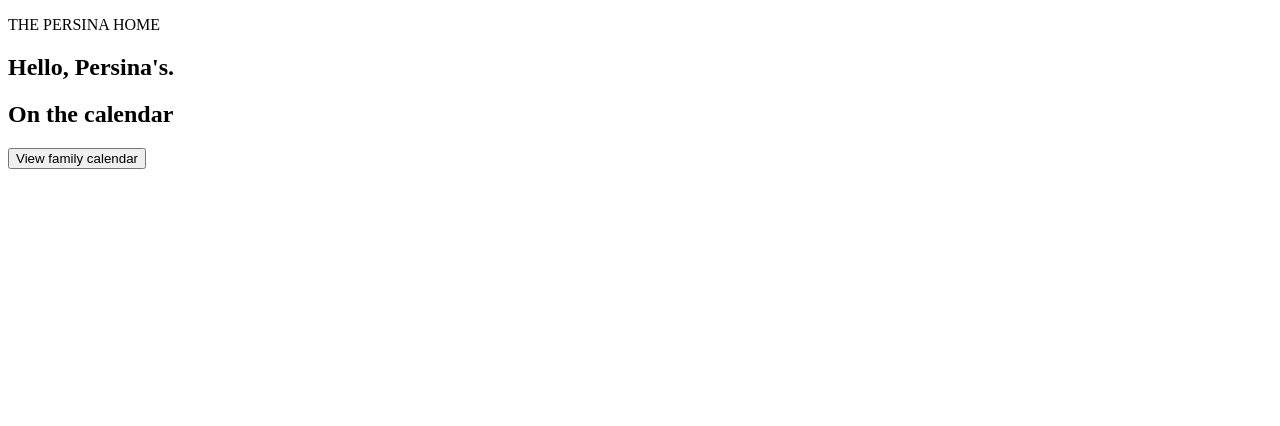
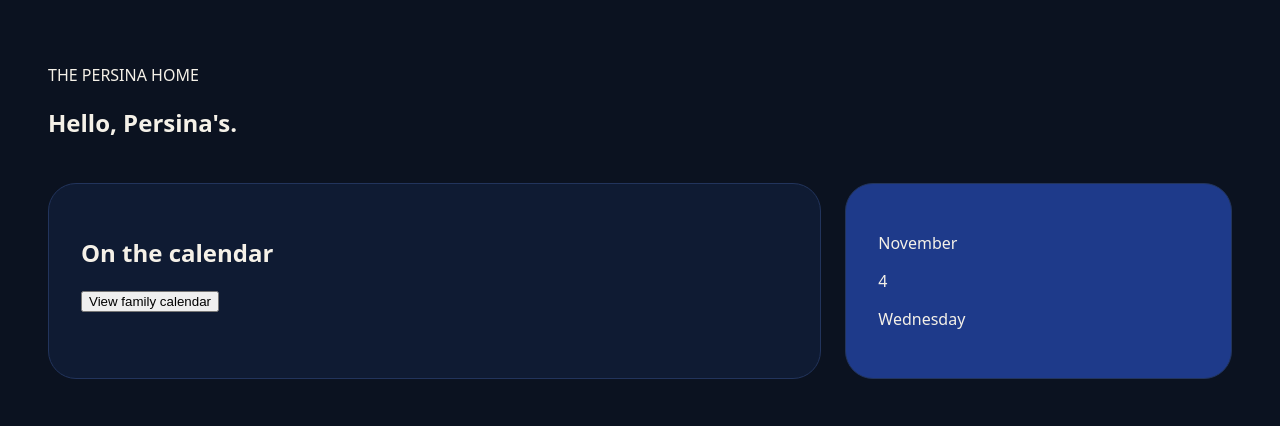
Before and after one commit to jdpersina/CS-361-Home-Hub, a Flask app: page / in a window 1280 px wide. Shown: the top 426 px of the page. Run offline with Flask 2, Linux system fonts and the light colour scheme.

Commit message:
Styling, homepage rendering calendar and date card

```diff
--- /dev/null
+++ b/static/app.js
@@ -0,0 +1,15 @@
+const HOME_TIMEZONE = 'America/New_York';
+
+function renderDateCard() {
+    const now = new Date();
+
+    document.getElementById('date-weekday').textContent =
+    now.toLocaleDateString('en-US', { weekday: 'long', timeZone: HOME_TIMEZONE });
+    document.getElementById('date-month-year').textContent =
+    now.toLocaleDateString('en-US', { month: 'long', timeZone: HOME_TIMEZONE });
+    document.getElementById('date-day').textContent =
+    now.toLocaleDateString('en-US', { day: 'numeric', timeZone: HOME_TIMEZONE });
+}
+
+// Startup
+renderDateCard();
--- /dev/null
+++ b/static/style.css
@@ -0,0 +1,42 @@
+:root {
+    --bg:        #0b1220;  /* page */
+    --card:      #0f1b33;  /* card surfaces */
+    --accent:    #1e3a8a;  /* date card, primary buttons */
+    --border:    #22345c;
+    --text:      #f5f1e8;  /* warm off-white headings */
+    --muted:     #8fb3ff;  /* sub-labels, links */
+    --radius:    28px;
+
+    /* family member colors */
+    --dan:   #60a5fa;
+    --jamie: #2dd4bf;
+    --leo:   #f59e0b;
+    --mia:   #f472b6;
+  }
+  body {
+    background-color: var(--bg);
+    color: var(--text);
+    font-family: system-ui, -apple-system, BlinkMacSystemFont, sans-serif;
+    padding: 40px;
+  }
+  #view-home {
+    display: grid;
+    grid-template-columns: 2fr 1fr;
+    gap: 24px;
+  }
+  #home-header {
+    grid-column: 1 / -1;
+  }
+  #calendar-card, #date-card {
+    background-color: var(--card);
+    border: 1px solid var(--border);
+    border-radius: var(--radius);
+    padding: 32px;
+  }
+  #calendar-card {
+    grid-column: 1 / 2;
+  }
+  #date-card {
+    grid-column: 2 / 3;
+    background-color: var(--accent);
+  }
--- a/templates/index.html
+++ b/templates/index.html
@@ -4,6 +4,8 @@
   <meta charset="utf-8">
   <meta name="viewport" content="width=device-width, initial-scale=1">
   <title>The Persina Home</title>
+  <script src="/static/app.js" defer></script>
+  <link rel="stylesheet" href="/static/style.css">
 </head>
 <body>
 
@@ -15,5 +17,6 @@
   {% include "dialogs/add_event.html" %}
   {% include "dialogs/delete_event.html" %}
 
+  <div id="toast" role="status" aria-live="polite" hidden></div>
 </body>
 </html>
--- a/templates/views/home.html
+++ b/templates/views/home.html
@@ -6,12 +6,6 @@
     <h1 id="home-title">Hello, Persina's.</h1>
   </header>
 
-  <article id="date-card">
-    <p id="date-month-year"></p>
-    <p id="date-day"></p>
-    <p id="date-weekday"></p>
-  </article>
-
   <article id="calendar-card">
     <h2 id="calendar-card-heading">On the calendar</h2>
     <p id="today-count"></p>
@@ -19,4 +13,10 @@
     <button type="button" id="btn-open-calendar">View family calendar</button>
   </article>
 
+  <article id="date-card">
+    <p id="date-month-year"></p>
+    <p id="date-day"></p>
+    <p id="date-weekday"></p>
+  </article>
+
 </section>
```
